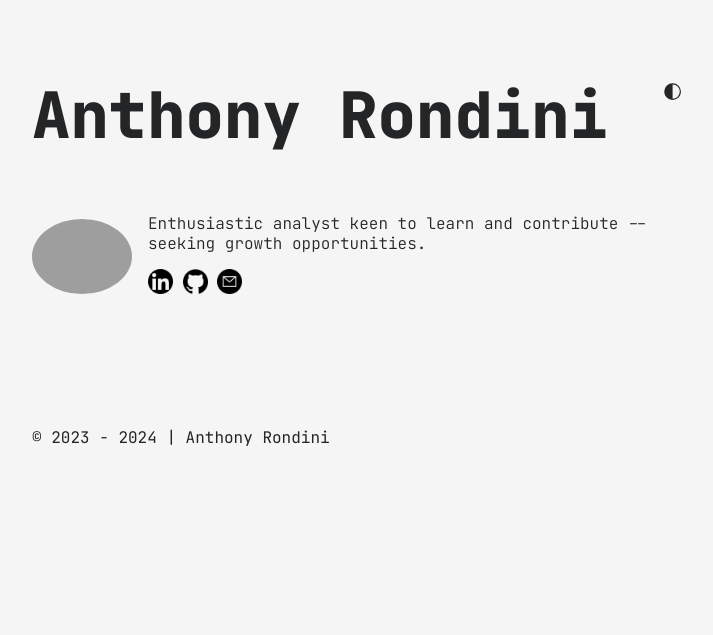
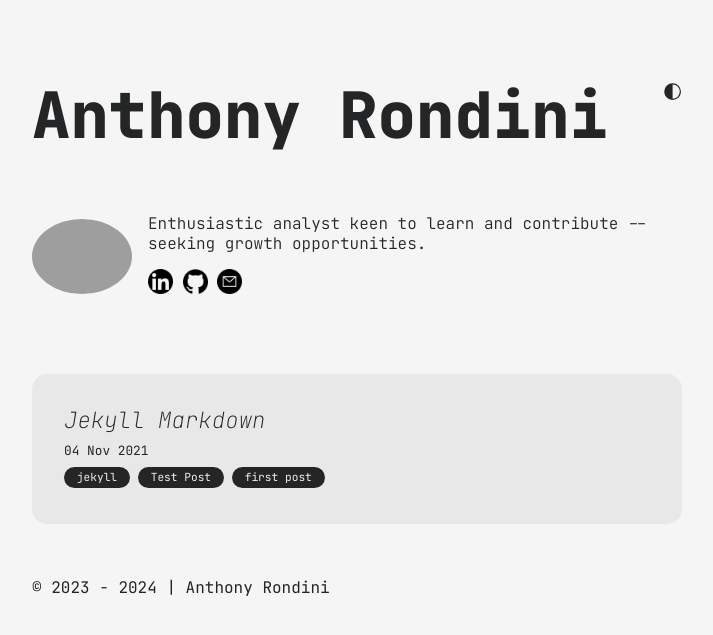
Before and after one commit to ouchmode/Portfolio, a Jekyll site: the page built from index.md, in a window 1280 px wide. Shown: the top 635 px of the page, without its empty margins (283-996 px from the left). Built offline with Jekyll 4.4.1, drawn with Linux system fonts in a browser that asks for light colours; part of the change alters nothing that is shown.

```diff
--- a/_config.yml
+++ b/_config.yml
@@ -12,7 +12,7 @@ plugins:
   - jekyll-sitemap
   - jekyll-feed
 
-collections_dir: all_collections/_posts
+collections_dir: all_collections
 collections:
   posts:
     output: true
```
